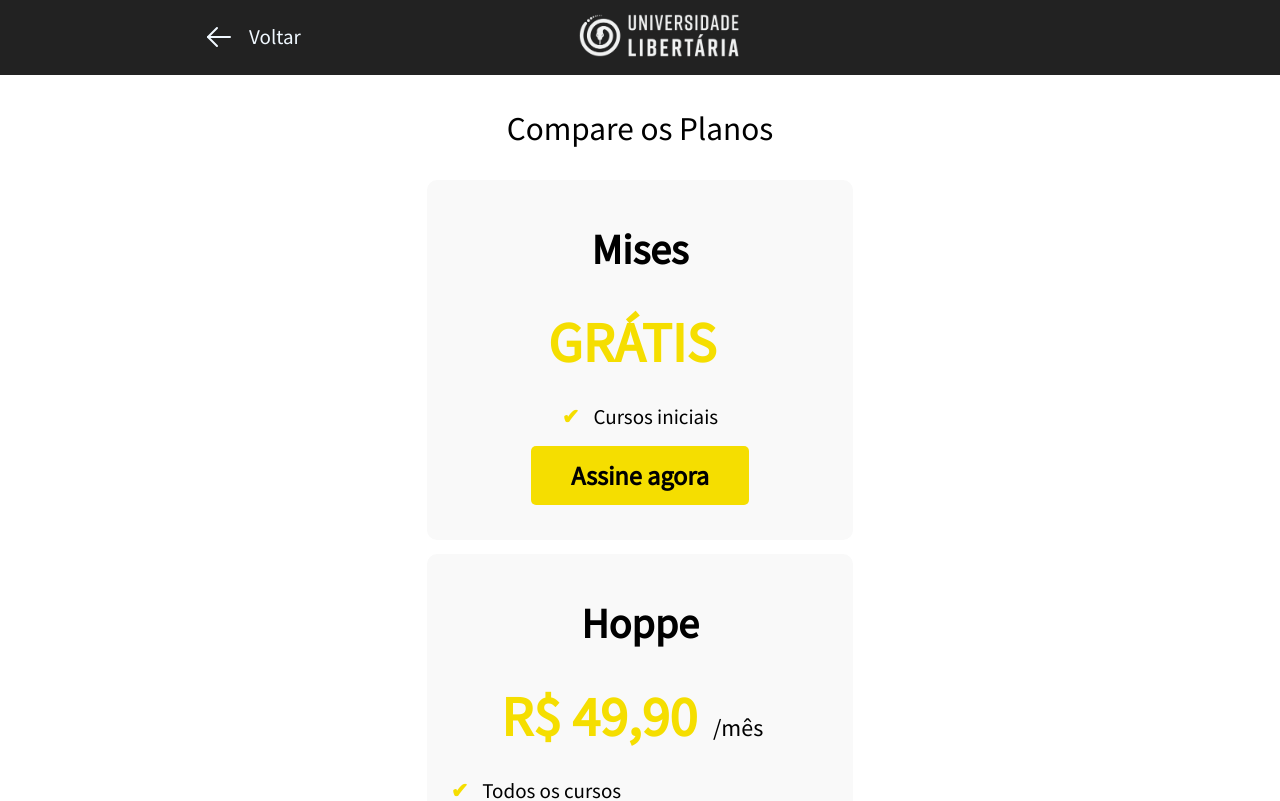
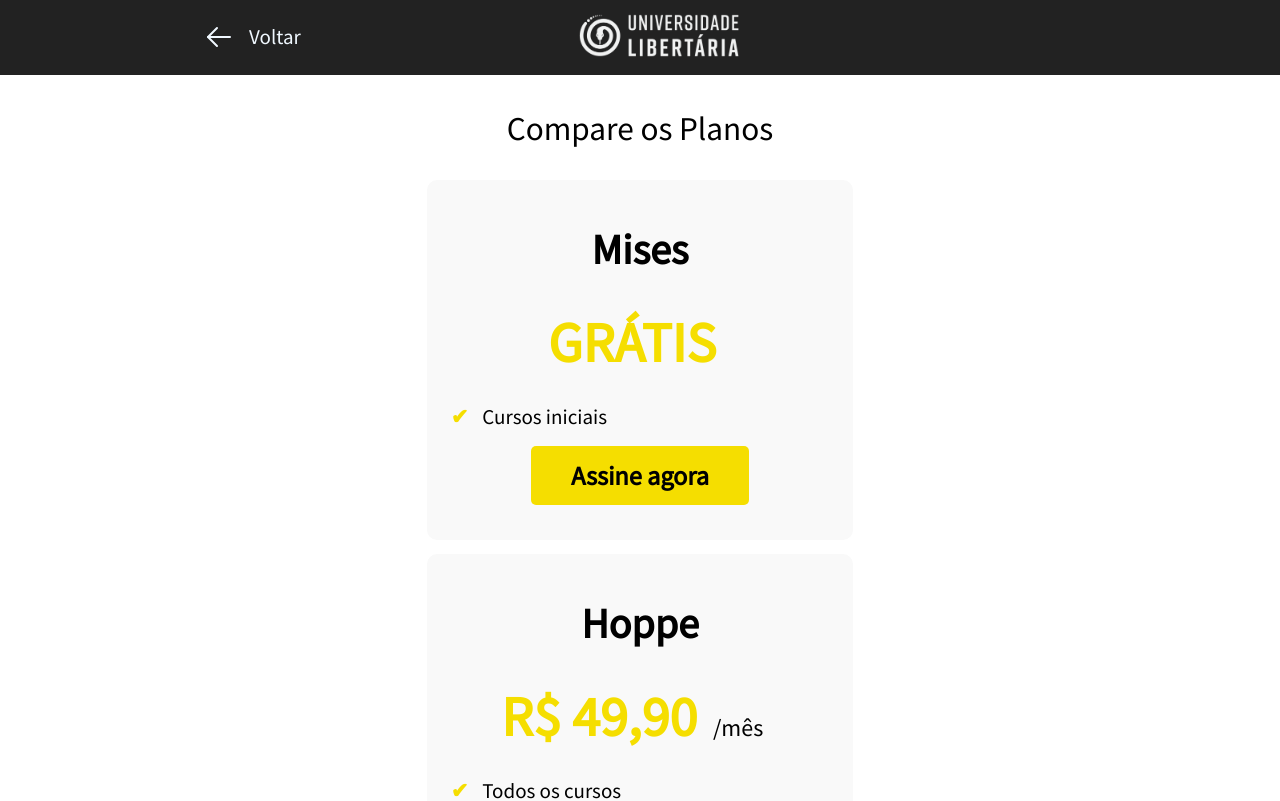
Before and after one commit to lendagron/libertario, a Next.js app: page /planos in a window 1280 px wide. Shown: the top 801 px of the page. Built offline with nearby package versions, Linux system fonts and the light colour scheme.

Commit message:
fix: posição do benefício do plano mises

```diff
--- a/src/components/planosContent/planosContent.module.scss
+++ b/src/components/planosContent/planosContent.module.scss
@@ -62,9 +62,11 @@
 
     ul {
       list-style: none;
-      text-align: center;
+      /* text-align: center; */
       display: flex;
       flex-direction: column;
+      align-items: flex-start;
+      width: 100%;
     }
 
     ul li {
```
